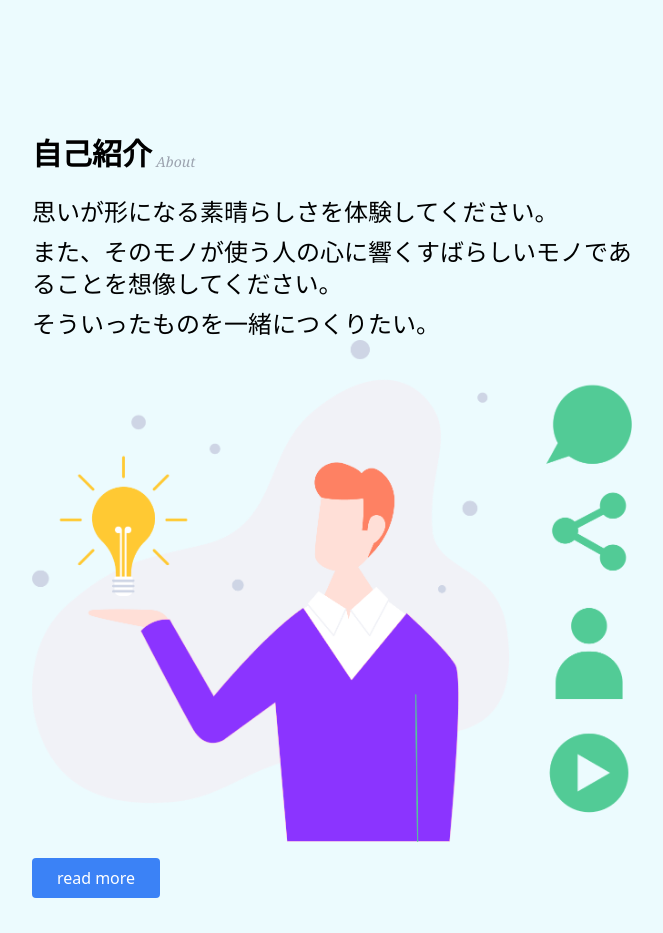
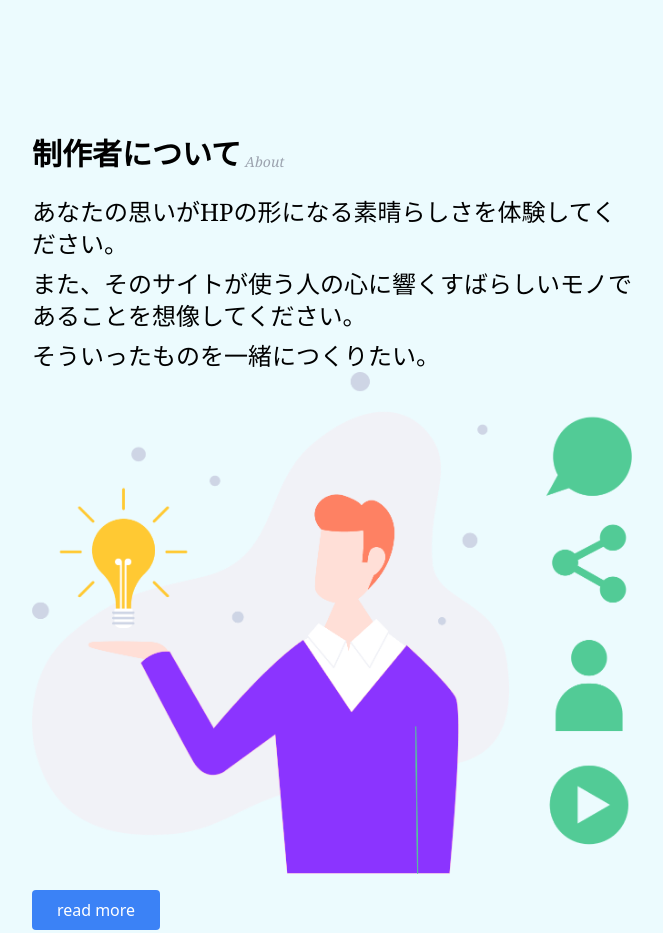
Before and after one commit to chikotaro/portfolio-v2, a Next.js app: page / in a window 1280 px wide. Shown: the part 800-1733 px from the top of the page, without its empty margins (308-971 px from the left). Built offline with nearby package versions, Linux system fonts and the light colour scheme; what tailwindcss-filters would draw is missing.

Commit message:
📝 文字の変更

```diff
--- a/src/component/About/index.tsx
+++ b/src/component/About/index.tsx
@@ -5,11 +5,11 @@ import { Title } from "src/component/Title";
 export const About = () => {
 	return (
 		<div className="mx-auto sm:max-w-[600px]">
-			<Title title="自己紹介" subTitle="About" />
+			<Title title="制作者について" subTitle="About" />
 			<div className="mt-6 font-serif flex flex-col gap-2 sm:text-2xl">
-				<p>思いが形になる素晴らしさを体験してください。</p>
+				<p>あなたの思いがHPの形になる素晴らしさを体験してください。</p>
 				<p>
-					また、そのモノが使う人の心に響くすばらしいモノであることを想像してください。
+					また、そのサイトが使う人の心に響くすばらしいモノであることを想像してください。
 				</p>
 				<p>そういったものを一緒につくりたい。</p>
 			</div>
```
